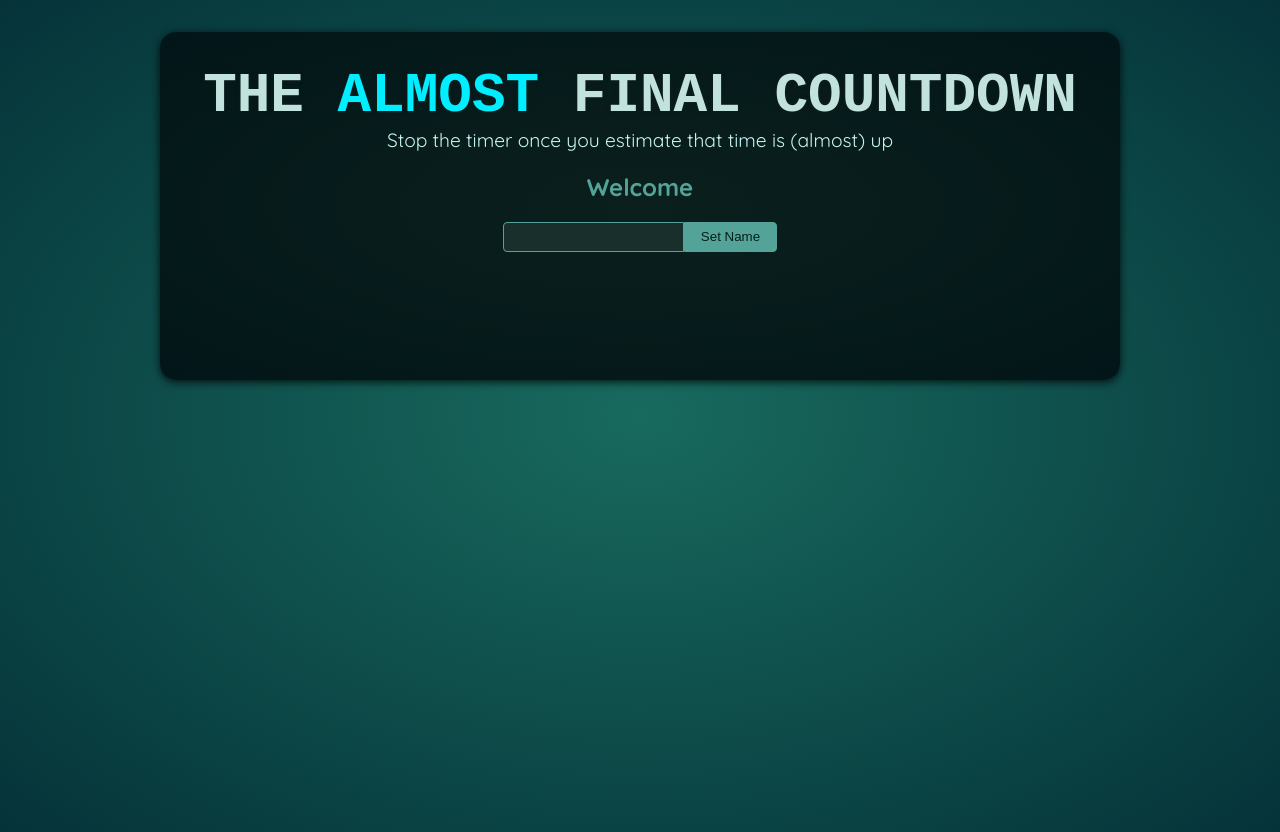
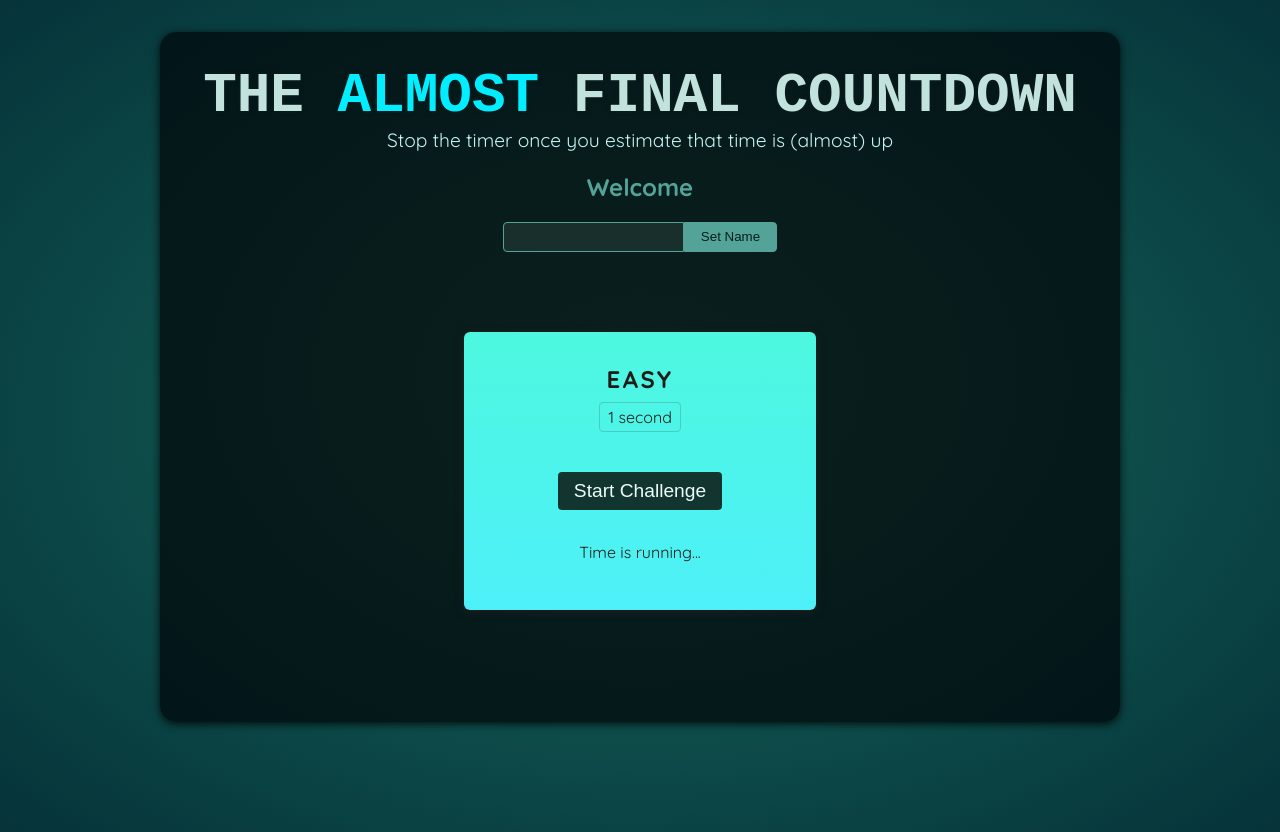
Before and after one commit to gilleon/timer-game, a React (Vite) app: page / in a window 1280 px wide. Built offline with nearby package versions, Linux system fonts and the light colour scheme; a web font is replaced by a local one.

Commit message:
Added component TimerChallenge

```diff
--- a/src/App.jsx
+++ b/src/App.jsx
@@ -1,10 +1,13 @@
-import Player from './components/Player.jsx';
+import Player from "./components/Player.jsx";
+import TimerChallenge from "./components/TimerChallenge.jsx";
 
 function App() {
   return (
     <>
       <Player />
-      <div id="challenges"></div>
+      <div id="challenges">
+        <TimerChallenge title="Easy" targetTime={1} />
+      </div>
     </>
   );
 }
--- /dev/null
+++ b/src/components/TimerChallenge.jsx
@@ -0,0 +1,14 @@
+export default function TimerChallenge({ title, targetTime }) {
+  return (
+    <section className="challenge">
+      <h2>{title}</h2>
+      <p className="challenge-time">
+        {targetTime} second{targetTime > 1 ? "s" : ""}
+      </p>
+      <p>
+        <button>Start Challenge</button>
+      </p>
+      <p className="">Time is running...</p>
+    </section>
+  );
+}
```
